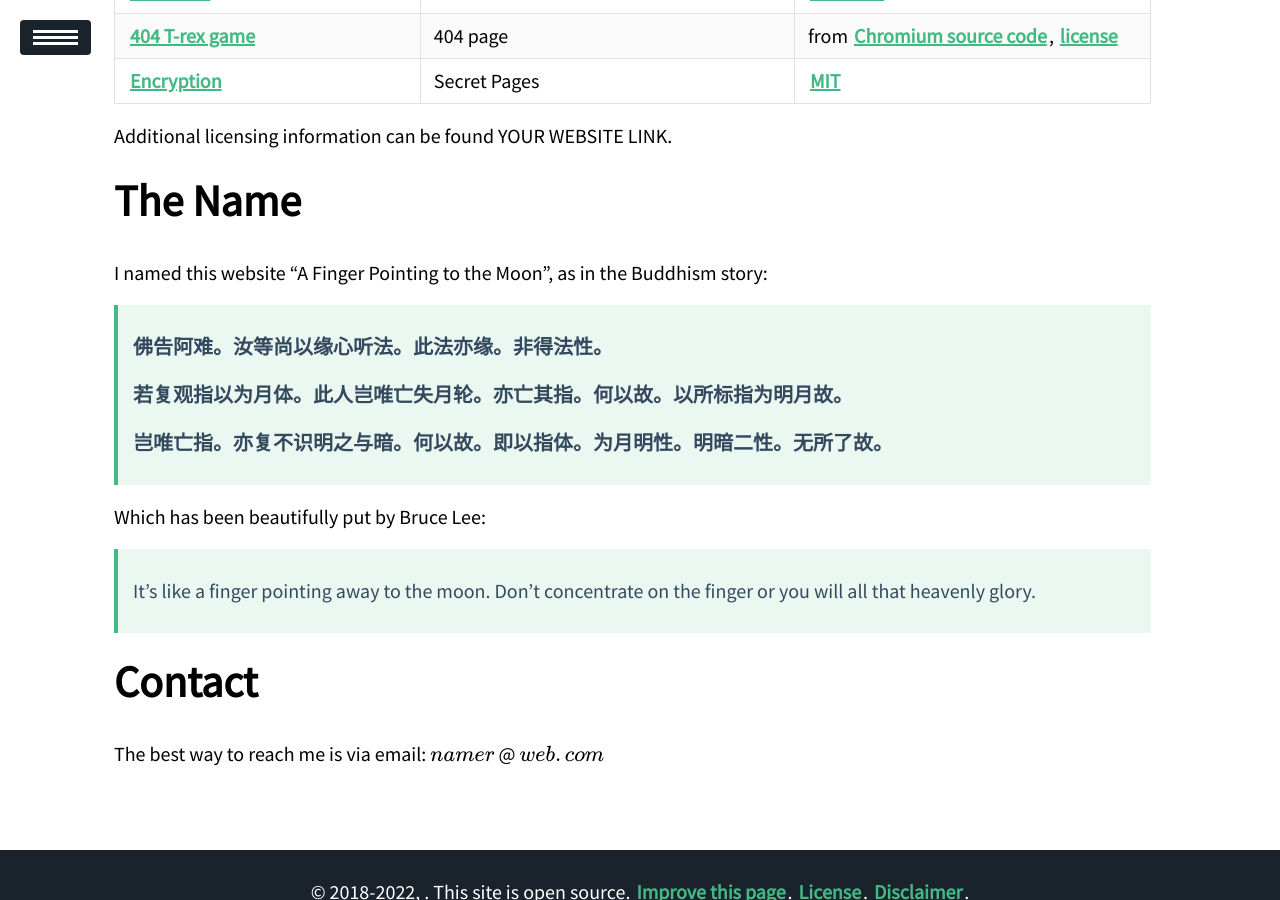
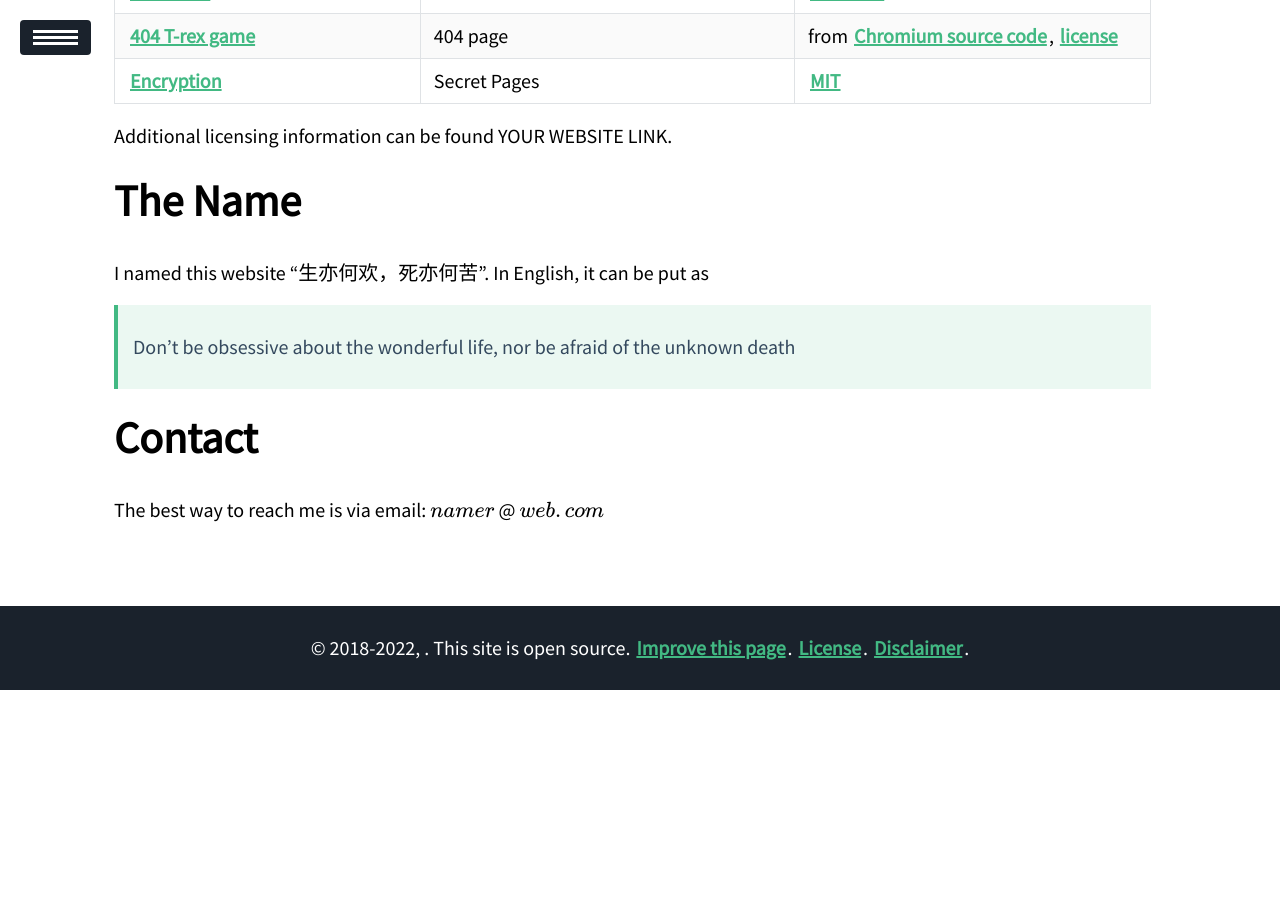
Before and after one commit to liyc-sys/liyc-sys.github.io, a Jekyll site: the page built from about/index.md, in a window 1280 px wide and 900 px high, scrolled down 1411 px. Built offline with Jekyll 4.4.1, drawn with Linux system fonts in a browser that asks for light colours; nearby versions of some CDN libraries; formulas are drawn with MathJax 3; after the commit the page ends 2101 px from its top, so only the background shows below that.

Commit message:
Update index.md

```diff
--- a/about/index.md
+++ b/about/index.md
@@ -50,17 +50,9 @@
 
 # The Name
 
-I named this website "A Finger Pointing to the Moon", as in the Buddhism story:
-
-> **佛告阿难。汝等尚以缘心听法。此法亦缘。非得法性。**
->
-> **若复观指以为月体。此人岂唯亡失月轮。亦亡其指。何以故。以所标指为明月故。**
->
-> **岂唯亡指。亦复不识明之与暗。何以故。即以指体。为月明性。明暗二性。无所了故。**
-
-Which has been beautifully put by Bruce Lee:
-
->It's like a finger pointing away to the moon. Don't concentrate on the finger or you will all that heavenly glory.
+I named this website "生亦何欢，死亦何苦".
+In English, it can be put as
+>Don't be obsessive about the wonderful life, nor be afraid of the unknown death
 
 # Contact
 
```
